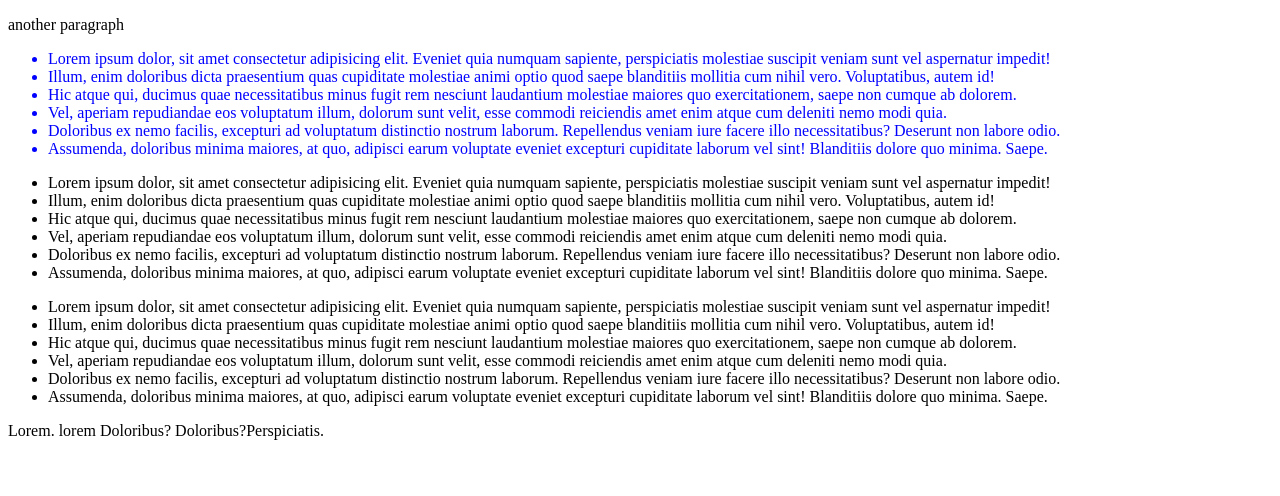
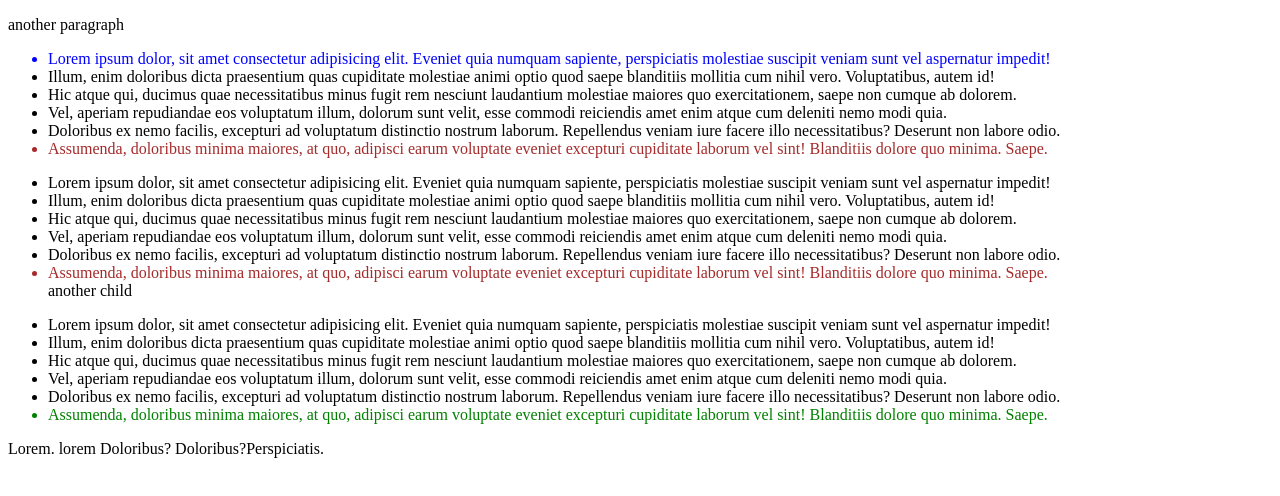
Before and after one commit to kate-miah/018, a plain HTML site: page index.html in a window 1280 px wide. Drawn offline with Linux system fonts and the light colour scheme.

Commit message:
last-child, lasy-of-type

```diff
--- a/assets/style.css
+++ b/assets/style.css
@@ -14,6 +14,24 @@ ul:first-of-type > li:first-child{
 }
 */
 
-ul:first-of-type{
+ul:first-of-type > li:first-child{
     color: blue;
 }
+
+li:last-child {
+    color: red;
+}
+
+li:last-of-type {
+    color: brown;
+}
+
+/* Остання лішку у останньому улу
+
+ul:last-of-type >li:last-child {
+    color: green;
+}*/
+
+ul:last-of-type >li:last-child {
+    color: green;
+}
--- a/index.html
+++ b/index.html
@@ -15,6 +15,7 @@
         <li>Vel, aperiam repudiandae eos voluptatum illum, dolorum sunt velit, esse commodi reiciendis amet enim atque cum deleniti nemo modi quia.</li>
         <li>Doloribus ex nemo facilis, excepturi ad voluptatum distinctio nostrum laborum. Repellendus veniam iure facere illo necessitatibus? Deserunt non labore odio.</li>
         <li>Assumenda, doloribus minima maiores, at quo, adipisci earum voluptate eveniet excepturi cupiditate laborum vel sint! Blanditiis dolore quo minima. Saepe.</li>
+
     </ul>
 
     <ul>
@@ -24,6 +25,7 @@
         <li>Vel, aperiam repudiandae eos voluptatum illum, dolorum sunt velit, esse commodi reiciendis amet enim atque cum deleniti nemo modi quia.</li>
         <li>Doloribus ex nemo facilis, excepturi ad voluptatum distinctio nostrum laborum. Repellendus veniam iure facere illo necessitatibus? Deserunt non labore odio.</li>
         <li>Assumenda, doloribus minima maiores, at quo, adipisci earum voluptate eveniet excepturi cupiditate laborum vel sint! Blanditiis dolore quo minima. Saepe.</li>
+        <span>another child</span>
     </ul>
 
     <ul>
```
